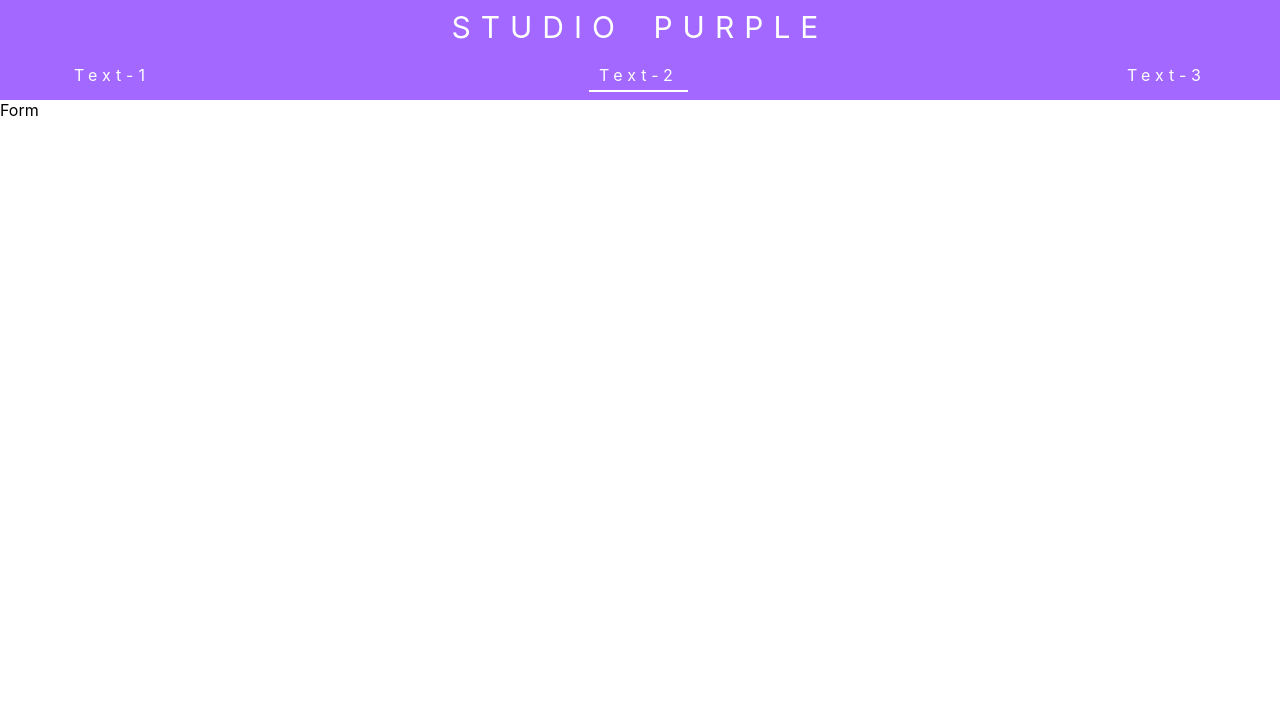
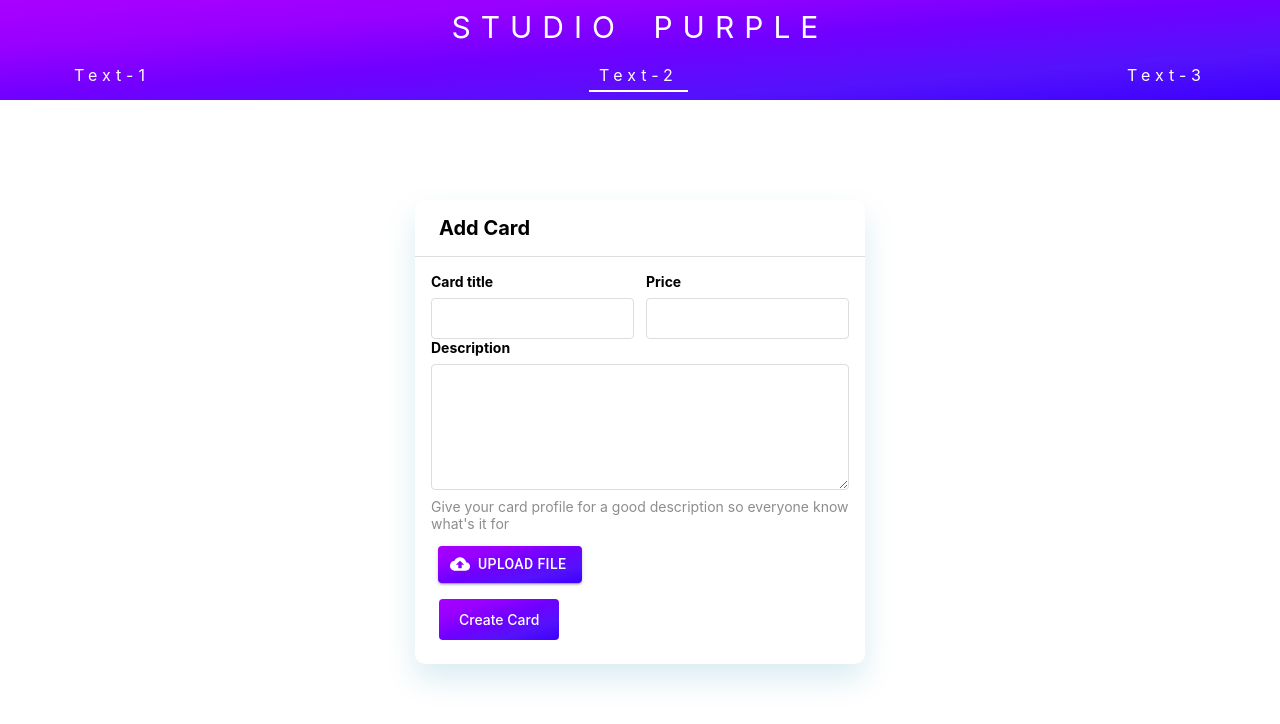
Before and after one commit to sanjayanbu12/Studio-Project-FE, a React (Create React App) app: page /home in a window 1280 px wide. Both pictures are taken after a click on the element "Text-2". Shown: the top 724 px of the page. Built offline with nearby package versions, Linux system fonts and the light colour scheme.

Commit message:
form and card changed

```diff
--- a/package.json
+++ b/package.json
@@ -3,10 +3,16 @@
   "version": "0.1.0",
   "private": true,
   "dependencies": {
+    "@emotion/react": "^11.11.4",
+    "@emotion/styled": "^11.11.5",
+    "@mui/icons-material": "^5.15.15",
+    "@mui/material": "^5.15.15",
     "@testing-library/jest-dom": "^5.17.0",
     "@testing-library/react": "^13.4.0",
     "@testing-library/user-event": "^13.5.0",
     "axios": "^1.6.8",
+    "primeicons": "^7.0.0",
+    "primereact": "^10.6.3",
     "react": "^18.2.0",
     "react-dom": "^18.2.0",
     "react-router-dom": "^6.23.0",
--- a/src/components/cards/Cards.jsx
+++ b/src/components/cards/Cards.jsx
@@ -1,9 +1,28 @@
-import React from 'react'
+import React from 'react';
+import './cards.css'
 
 const Cards = () => {
   return (
-    <div>Cards</div>
-  )
-}
+    <div>
+      <div className="card">
+        <div className="card__label">$200</div>
+        <p style={{color:"white",fontSize:'25px'}} className="card__title">Card Title</p>
+        <svg xmlns="http://www.w3.org/2000/svg" viewBox="0 0 24 24">
+          <path d="M20 5H4V19L13.2923 9.70649C13.6828 9.31595 14.3159 9.31591 14.7065 9.70641L20 15.0104V5ZM2 3.9934C2 3.44476 2.45531 3 2.9918 3H21.0082C21.556 3 22 3.44495 22 3.9934V20.0066C22 20.5552 21.5447 21 21.0082 21H2.9918C2.44405 21 2 20.5551 2 20.0066V3.9934ZM8 11C6.89543 11 6 10.1046 6 9C6 7.89543 6.89543 7 8 7C9.10457 7 10 7.89543 10 9C10 10.1046 9.10457 11 8 11Z"></path>
+        </svg>
+        <div className="card__content">
 
-export default Cards
+        <p className="card__description truncate">
+  Lorem ipsum dolor sit amet, consectetur adipiscing elit, sed do eiusmod tempor incididunt ut labore et dolore magna aliqua. Ut enim ad minim veniam, quis nostrud exercitation ullamco.
+</p>
+          <div style={{display:'flex',justifyContent:'center',marginTop:'70px'}} class="modal__footer">
+        <button class="button button--primary">Book Now</button>
+      </div>
+
+        </div>
+      </div>
+    </div>
+  );
+};
+
+export default Cards;
--- /dev/null
+++ b/src/components/cards/cards.css
@@ -0,0 +1,93 @@
+.card {
+    position: relative;
+    width: 400px;
+    height: 300px;
+    background-color: #f2f2f2;
+    border-radius: 10px;
+    display: flex;
+    align-items: center;
+    justify-content: center;
+    overflow: hidden;
+    perspective: 1000px;
+    box-shadow: 0 0 0 5px #ffffff80;
+    transition: all 0.6s cubic-bezier(0.175, 0.885, 0.32, 1.275);
+  margin-top: 30px;
+  margin-left: 30px;
+  }
+  .card__label {
+    position: absolute;
+    top: 10px;
+    right: 10px;
+    background-image: linear-gradient(to bottom right, #aa00ff, #9600ff, #6f00ff, #5512fb, #3c00ff);
+    padding: 5px 10px;
+    border-radius: 5px;
+    font-weight: bold;
+    color: white;
+  }
+  .truncate {
+    display: -webkit-box;
+    -webkit-line-clamp: 3;
+    -webkit-box-orient: vertical;
+    overflow: hidden;
+    text-overflow: ellipsis;
+  }
+
+
+  .card__title {
+    position: absolute;
+    bottom: 10px;
+    left: 10px;
+    background-image: linear-gradient(to bottom right, #aa00ff, #9600ff, #6f00ff, #5512fb, #3c00ff);
+    padding: 5px 10px;
+    border-radius: 5px;
+    font-weight: bold;
+    color: white;
+    font-size: 10px;
+  }
+
+  .card svg {
+    width: 48px;
+    fill: #333;
+    transition: all 0.6s cubic-bezier(0.175, 0.885, 0.32, 1.275);
+  }
+
+  .card:hover {
+    transform: scale(1.05);
+    box-shadow: 0 8px 16px rgba(255, 255, 255, 0.2);
+  }
+
+  .card__content {
+    position: absolute;
+    top: 0;
+    left: 0;
+    width: 100%;
+    height: 100%;
+    padding: 20px;
+    box-sizing: border-box;
+    background-color: #f2f2f2;
+    transform: rotateX(-90deg);
+    transform-origin: bottom;
+    transition: all 0.6s cubic-bezier(0.175, 0.885, 0.32, 1.275);
+  }
+
+  .card:hover .card__content {
+    transform: rotateX(0deg);
+  }
+
+  .card__title {
+    margin: 0;
+    font-size: 24px;
+    color: #333;
+    font-weight: 700;
+  }
+
+  .card:hover svg {
+    scale: 0;
+  }
+
+  .card__description {
+    margin: 10px 0 0;
+    font-size: 14px;
+    color: #777;
+    line-height: 1.4;
+  }
--- a/src/components/form/Form.jsx
+++ b/src/components/form/Form.jsx
@@ -1,8 +1,66 @@
-import React from 'react'
+import React,{useRef} from 'react';
+import './form.css';
+import { styled } from '@mui/material/styles';
+import Button from '@mui/material/Button';
+import CloudUploadIcon from '@mui/icons-material/CloudUpload';
 
 const Form = () => {
+  const VisuallyHiddenInput = styled('input')({
+    clip: 'rect(0 0 0 0)',
+    clipPath: 'inset(50%)',
+    height: 1,
+    overflow: 'hidden',
+    position: 'absolute',
+    bottom: 0,
+    left: 0,
+    whiteSpace: 'nowrap',
+    width: 1,
+  });
+
   return (
-    <div>Form</div>
+    <div className='backgroundy'><div class="containers">
+
+    <div class="modal">
+      <div class="modal__header">
+        <span class="modal__title">Add Card</span>
+      </div>
+      <div class="modal__body">
+        <div style={{display:"flex",justifyContent:"space-between"}}>
+        <div class="input">
+          <label class="input__label">Card title</label>
+          <input class="input__field" type="text"/>
+
+        </div>
+        <div  class="input">
+          <label class="input__label">Price</label>
+          <input class="input__field" type="text"/>
+
+        </div>
+        </div>
+        <div class="input">
+                  <label class="input__label">Description</label>
+          <textarea class="input__field input__field--textarea"></textarea>
+            <p class="input__description">Give your card profile for a good description so everyone know what's it for</p>
+        </div>
+        <div>
+        <Button sx={{backgroundImage:'linear-gradient(to bottom right, #aa00ff, #9600ff, #6f00ff, #5512fb, #3c00ff)',ml:'7px'}}
+      component="label"
+      role={undefined}
+      variant="contained"
+      tabIndex={-1}
+      startIcon={<CloudUploadIcon />}
+    >
+      Upload file
+      <VisuallyHiddenInput type="file" />
+    </Button>
+
+          </div>
+      </div>
+      <div class="modal__footer">
+        <button class="button button--primary">Create Card</button>
+      </div>
+    </div>
+  </div></div>
   )
 }
 
--- /dev/null
+++ b/src/components/form/form.css
@@ -0,0 +1,124 @@
+.button {
+
+    font: inherit;
+    border: none;
+    background: none;
+    cursor: pointer;
+  }
+
+  .container {
+    width: 100%;
+    display: flex;
+    align-items: center;
+    justify-content: center;
+    padding: 1.5rem;
+  }
+
+  .modal {
+    display: flex;
+    flex-direction: column;
+    width: 100%;
+    max-width: 450px;
+    background-color: #fff;
+    box-shadow: 0 15px 30px 0 rgba(0, 125, 171, 0.15);
+    border-radius: 10px;
+  }
+
+  .modal__header {
+    padding: 1rem 1.5rem;
+    border-bottom: 1px solid #ddd;
+    display: flex;
+    align-items: center;
+    justify-content: space-between;
+  }
+
+  .modal__body {
+    padding: 1rem 1rem;
+  }
+
+  .modal__footer {
+    padding: 0 1.5rem 1.5rem;
+  }
+
+  .modal__title {
+    font-weight: 700;
+    font-size: 1.25rem;
+  }
+
+  .button {
+    display: inline-flex;
+    align-items: center;
+    justify-content: center;
+    transition: 0.15s ease;
+  }
+
+  .button--icon {
+    width: 2.5rem;
+    height: 2.5rem;
+    background-color: transparent;
+    border-radius: 0.25rem;
+  }
+
+  .button--icon:focus, .button--icon:hover {
+    background-color: #ededed;
+  }
+
+  .button--primary {
+    background-image: linear-gradient(to bottom right, #aa00ff, #9600ff, #6f00ff, #5512fb, #3c00ff);
+    color: #FFF;
+    padding: 0.75rem 1.25rem;
+    border-radius: 0.25rem;
+    font-weight: 500;
+    font-size: 0.875rem;
+
+  }
+
+  .button--primary:hover {
+    background-image: linear-gradient(to bottom right, #aa00ff, #9600ff, #6f00ff, #5512fb, #3c00ff);
+  }
+
+  .input {
+    display: flex;
+    flex-direction: column;
+  }
+
+  .input + .input {
+    /* margin-top: 1.75rem; */
+  }
+
+  .input__label {
+    font-weight: 700;
+    font-size: 0.875rem;
+  }
+
+  .input__field {
+    display: block;
+    margin-top: 0.5rem;
+    border: 1px solid #DDD;
+    border-radius: 0.25rem;
+    padding: 0.75rem 0.75rem;
+    transition: 0.15s ease;
+  }
+
+  .input__field:focus {
+    outline: none;
+    border-color: linear-gradient(to bottom right, #aa00ff, #9600ff, #6f00ff, #5512fb, #3c00ff);
+    box-shadow: linear-gradient(to bottom right, #aa00ff, #9600ff, #6f00ff, #5512fb, #3c00ff);
+
+  }
+
+  .input__field--textarea {
+    min-height: 100px;
+    max-width: 100%;
+  }
+
+  .input__description {
+    font-size: 0.875rem;
+    margin-top: 0.5rem;
+    color: #8d8d8d;
+  }
+  .backgroundy{
+    display: flex;
+    justify-content: center;
+    margin-top: 100px;
+  }
--- a/src/components/topbar/Topbar.css
+++ b/src/components/topbar/Topbar.css
@@ -1,7 +1,7 @@
 .topbar{
     height: 100px;
     width: 100%;
-    background-color: #A268FF;
+    background-image: linear-gradient(to bottom right, #aa00ff, #9600ff, #6f00ff, #5512fb, #3c00ff);
     display: flex;
     flex-direction: column;
     gap: 20px;
```
